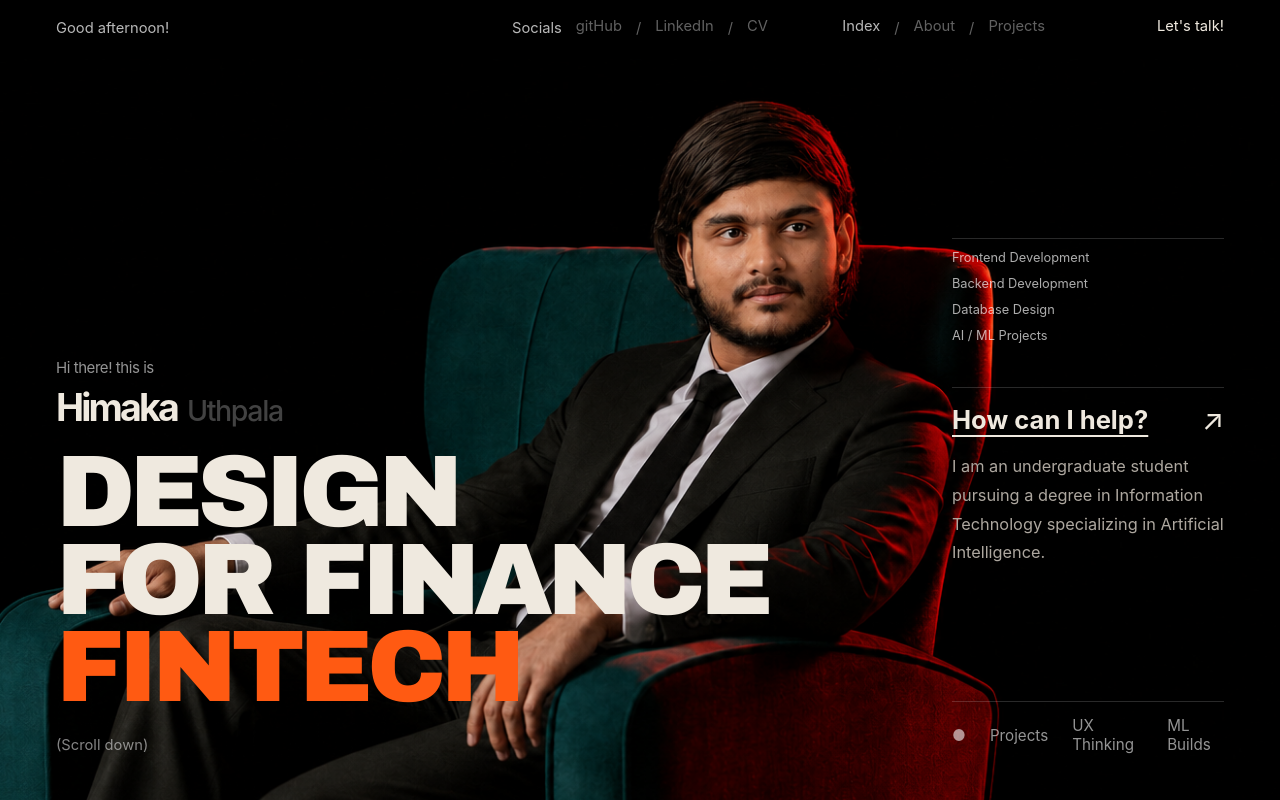
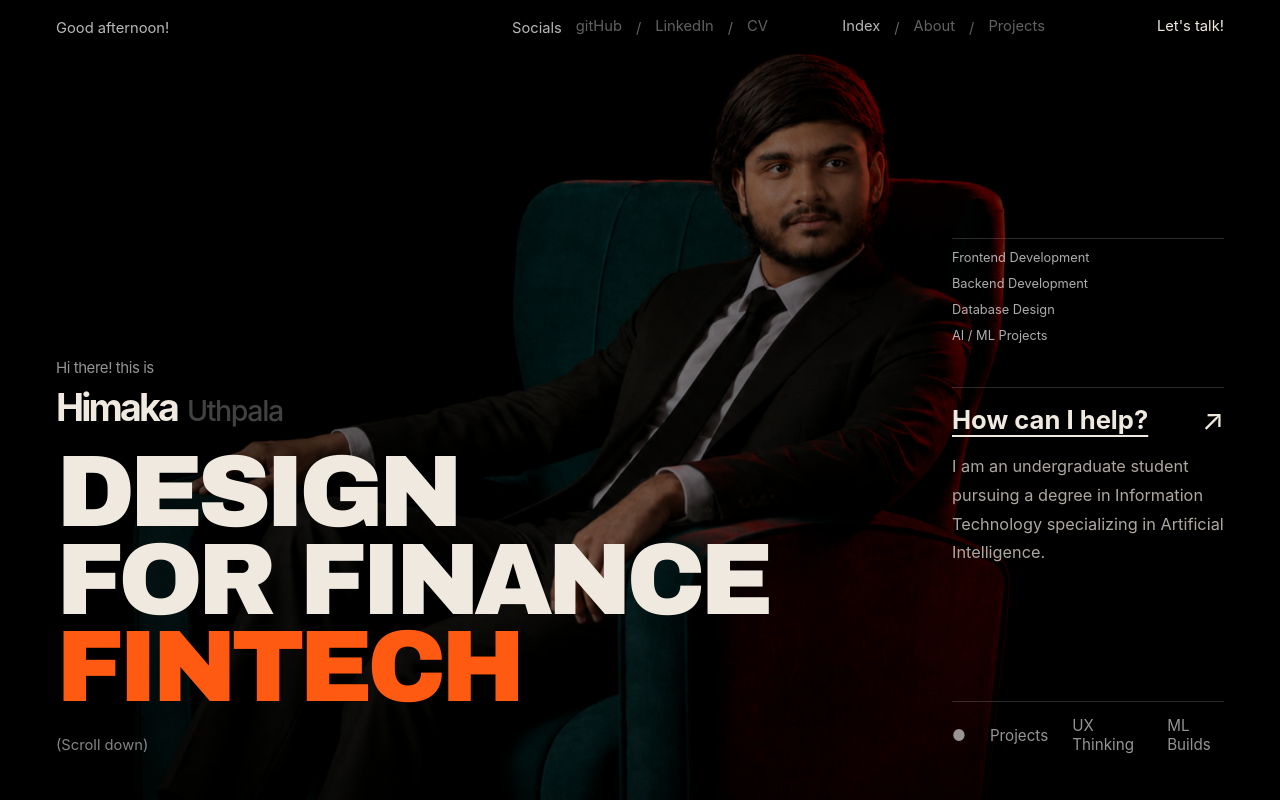
Before and after one commit to Himaka12/New-Portfolio, a React (Vite) app in the folder himaka-portfolio/: page / in a window 1280 px wide. Shown: the top 800 px of the page. Built offline with nearby package versions, Linux system fonts and the light colour scheme.

Commit message:
updated global.css

```diff
--- a/himaka-portfolio/src/styles/global.css
+++ b/himaka-portfolio/src/styles/global.css
@@ -334,13 +334,16 @@ button {
 }
 
 .hero-section {
-  min-height: 100vh;
+  min-height: 280vh;
   padding: 0;
+  background: #000000;
 }
 
 .hero-stage {
-  position: relative;
+  position: sticky;
+  top: 0;
   min-height: 100vh;
+  height: 100vh;
   padding: 108px 56px 40px;
   overflow: hidden;
   background: #000000;
@@ -349,18 +352,26 @@ button {
 
 .hero-stage__bg {
   position: absolute;
-  inset: -4vw;
+  inset: -6vw;
   z-index: 0;
-  background-color: #000000;
   background-image: url('/images/My-Portfolio.png');
   background-repeat: no-repeat;
   background-position: 75% 100%;
   background-size: auto 90%;
   pointer-events: none;
-
   transform: scale(1);
   transform-origin: 75% 100%;
-  will-change: transform;
+  will-change: transform, opacity;
+}
+
+.hero-stage__shade {
+  position: absolute;
+  inset: 0;
+  z-index: 1;
+  background:
+    linear-gradient(90deg, rgba(0, 0, 0, 0.72) 0%, rgba(0, 0, 0, 0.18) 45%, rgba(0, 0, 0, 0.72) 100%),
+    linear-gradient(180deg, rgba(0, 0, 0, 0.12) 0%, rgba(0, 0, 0, 0.42) 100%);
+  pointer-events: none;
 }
 
 .hero-stage__texture {
@@ -577,6 +588,7 @@ button {
   gap: 72px;
   min-height: calc(100vh - 144px);
   align-items: end;
+  will-change: transform, opacity, filter;
 }
 
 .hero-content {
@@ -721,6 +733,87 @@ button {
   display: inline-flex;
   align-items: center;
   gap: 8px;
+}
+
+.hero-scroll-overlay {
+  position: absolute;
+  inset: 0;
+  z-index: 3;
+  display: grid;
+  grid-template-columns: minmax(260px, 0.75fr) minmax(420px, 1.25fr);
+  gap: 72px;
+  align-items: center;
+  padding: 120px 56px 80px;
+  pointer-events: none;
+  will-change: transform, opacity, filter;
+}
+
+.hero-overlay-clients {
+  align-self: end;
+  display: grid;
+  gap: 28px;
+  padding-bottom: 58px;
+  will-change: transform, opacity;
+}
+
+.hero-overlay-line {
+  width: min(260px, 100%);
+  height: 1px;
+  background: rgba(255, 255, 255, 0.18);
+}
+
+.hero-overlay-clients h2 {
+  margin: 0;
+  max-width: 300px;
+  color: var(--text);
+  font-size: clamp(1.65rem, 2.4vw, 3.2rem);
+  line-height: 1.05;
+  letter-spacing: -0.06em;
+}
+
+.hero-client-grid {
+  display: grid;
+  grid-template-columns: repeat(2, minmax(120px, 1fr));
+  width: min(420px, 100%);
+  border: 1px solid rgba(255, 255, 255, 0.08);
+}
+
+.hero-client-grid span {
+  display: grid;
+  place-items: center;
+  min-height: 96px;
+  padding: 18px;
+  color: rgba(255, 255, 255, 0.48);
+  background: rgba(255, 255, 255, 0.055);
+  border-right: 1px solid rgba(255, 255, 255, 0.06);
+  border-bottom: 1px solid rgba(255, 255, 255, 0.06);
+  font-size: 0.86rem;
+  text-align: center;
+}
+
+.hero-overlay-story {
+  max-width: 860px;
+  justify-self: center;
+  will-change: transform, opacity;
+}
+
+.hero-overlay-label {
+  display: inline-block;
+  margin-bottom: 18px;
+  color: rgba(255, 255, 255, 0.48);
+  font-size: 1rem;
+}
+
+.hero-overlay-story p {
+  margin: 0 0 54px;
+  color: rgba(255, 255, 255, 0.92);
+  font-size: clamp(2rem, 3.4vw, 4.8rem);
+  line-height: 1.12;
+  letter-spacing: -0.07em;
+}
+
+.hero-overlay-story p + p {
+  color: rgba(255, 255, 255, 0.42);
 }
 
 .about-grid,
```
